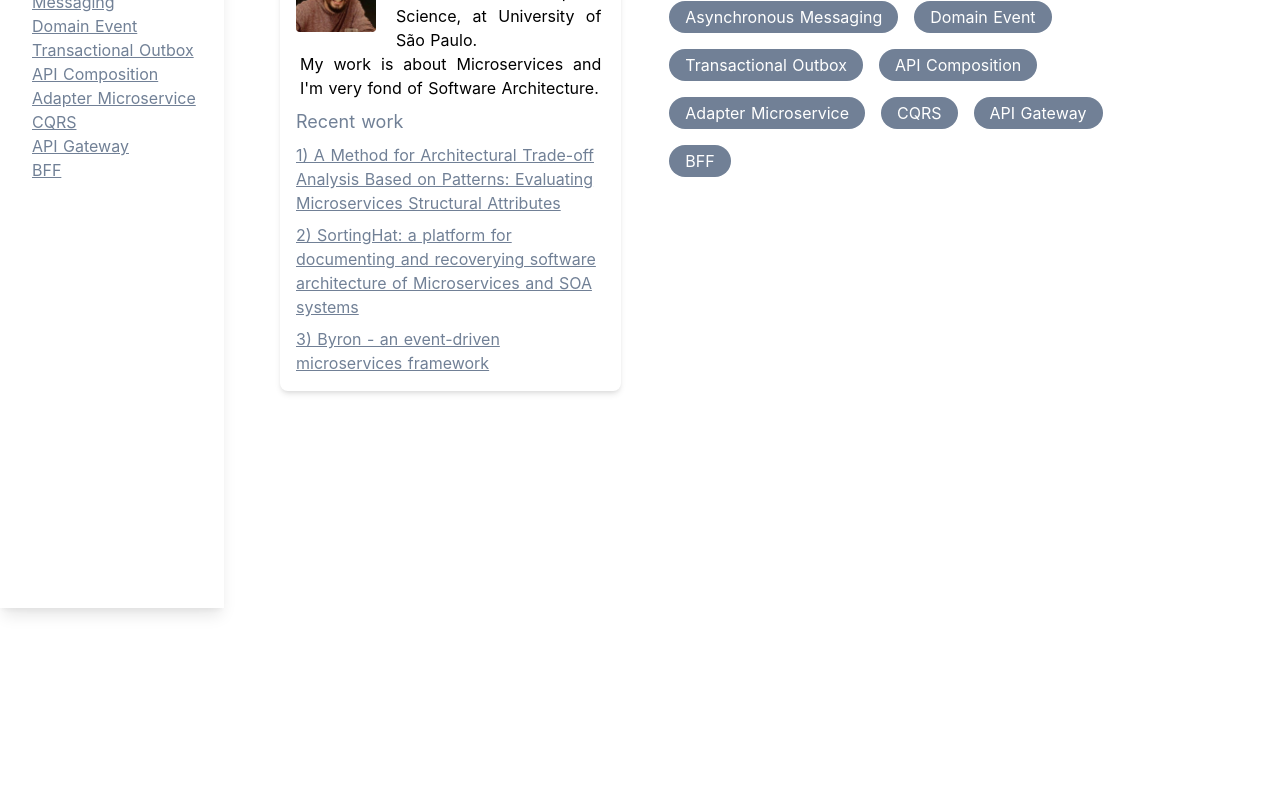
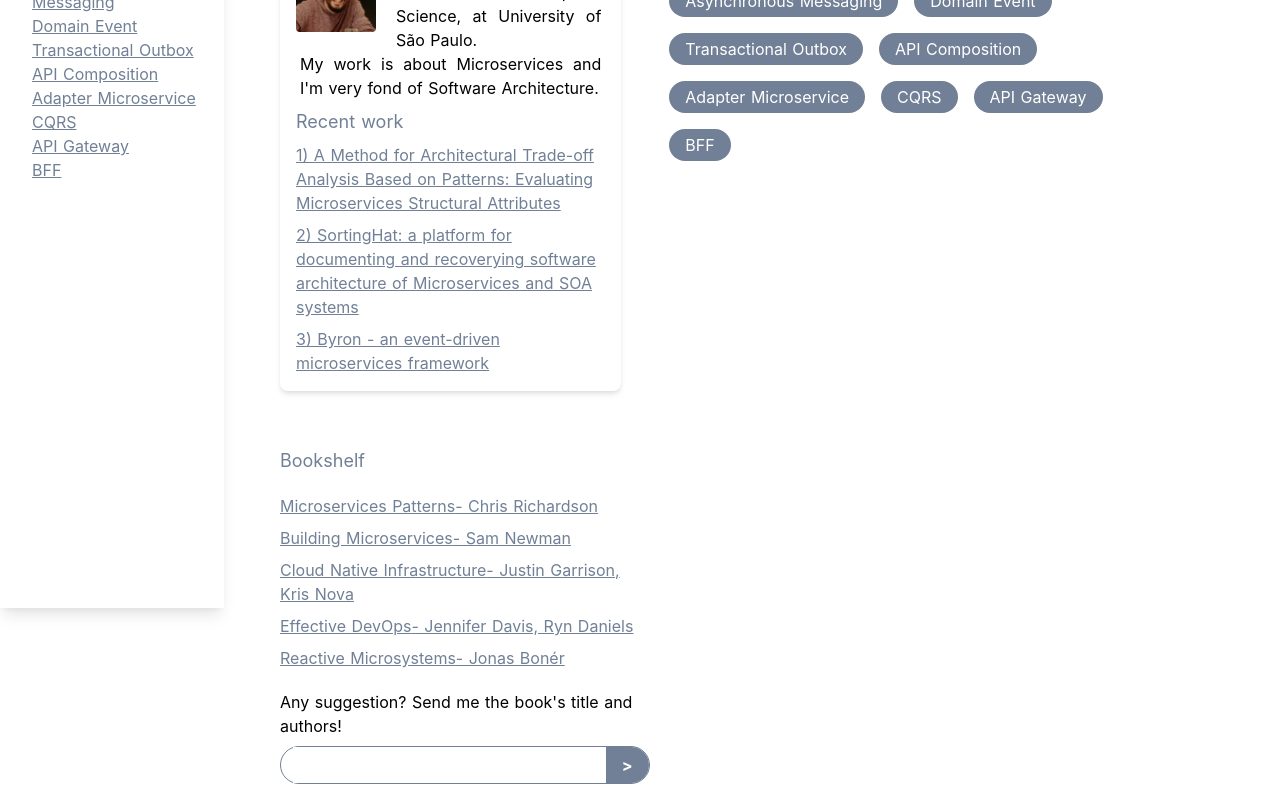
Before and after one commit to the-microservices-info/frontend, a Nuxt app: page /learn in a window 1280 px wide. Shown: the part 208-1008 px from the top of the page. Before the commit the page ends 800 px from the top, so only its background shows below. Built offline with nearby package versions, Linux system fonts and the light colour scheme.

Commit message:
add bookshelf
Signed-off-by: João Daniel <jotaf.daniel@gmail.com>

```diff
--- a/pages/learn/index.vue
+++ b/pages/learn/index.vue
@@ -40,16 +40,53 @@
       </div>
 
       <div class="flex flex-col mt-4 w-1/2">
-        <p class="text-lg mt-2 text-gray-600 mb-8">More about the Patterns</p>
+        <p class="text-lg mt-2 text-gray-600 mb-4">More about the Patterns</p>
         <div class="flex flex-col lg:flex-row lg:flex-wrap">
           <NuxtLink
             v-for="item in items"
             :key="item"
-            class="pattern-link"
+            class="link pattern-link"
             :to="`/learn/${item}`"
           >
             {{ item }}
           </NuxtLink>
+        </div>
+      </div>
+
+      <div class="flex flex-col mt-8 lg:w-2/5 lg:ml-10 lg:pr-10">
+        <p class="text-lg mt-2 text-gray-600 mb-4">Bookshelf</p>
+        <div class="flex flex-col">
+          <a
+            v-for="{ url, title, authors } of books"
+            :key="title"
+            :href="url"
+            class="link"
+            target="_blank"
+          >
+            <span>{{ title }}</span>
+            <span class="hidden lg:inline">- {{ authors.join(', ') }}</span>
+          </a>
+          <div class="my-4">
+            <label for="book-suggestion">
+              Any suggestion? Send me the book's title and authors!
+            </label>
+            <div
+              class="border border-gray-600 rounded-full pl-3 w-full mt-2 flex"
+            >
+              <input
+                id="book-suggestion"
+                v-model="bookSuggestion"
+                type="text"
+                class="outline-none w-full h-full px-1 py-2"
+              />
+              <button
+                class="px-4 font-bold text-white rounded-r-full bg-gray-600 focus:outline-none"
+                @click="suggestBook"
+              >
+                >
+              </button>
+            </div>
+          </div>
         </div>
       </div>
     </div>
@@ -59,6 +96,8 @@
 <script>
 export default {
   data: () => ({
+    bookSuggestion: '',
+
     recentWork: [
       {
         title: `A Method for Architectural Trade-off Analysis Based on Patterns: Evaluating Microservices Structural Attributes`,
@@ -76,12 +115,47 @@ export default {
         order: 3,
       },
     ],
+
+    books: [
+      {
+        url: `https://www.manning.com/books/microservices-patterns?a_aid=microservices-patterns-chris&a_bid=2d6d8a4d`,
+        title: 'Microservices Patterns',
+        authors: ['Chris Richardson'],
+      },
+      {
+        url: `https://www.oreilly.com/library/view/building-microservices/9781491950340/`,
+        title: 'Building Microservices',
+        authors: ['Sam Newman'],
+      },
+      {
+        url: `https://www.oreilly.com/library/view/cloud-native-infrastructure/9781491984291/`,
+        title: 'Cloud Native Infrastructure',
+        authors: ['Justin Garrison', 'Kris Nova'],
+      },
+      {
+        url: `https://www.oreilly.com/library/view/effective-devops/9781491926291/`,
+        title: 'Effective DevOps',
+        authors: ['Jennifer Davis', 'Ryn Daniels'],
+      },
+      {
+        url: `https://www.oreilly.com/library/view/reactive-microsystems/9781491994368/`,
+        title: 'Reactive Microsystems',
+        authors: ['Jonas Bonér'],
+      },
+    ],
   }),
+
+  methods: {
+    suggestBook() {
+      console.log(this.bookSuggestion)
+      this.bookSuggestion = ''
+    },
+  },
 }
 </script>
 
 <style lang="postcss" scoped>
-.pattern-link {
+.link {
   @apply underline text-gray-600 my-1;
 }
 
```
